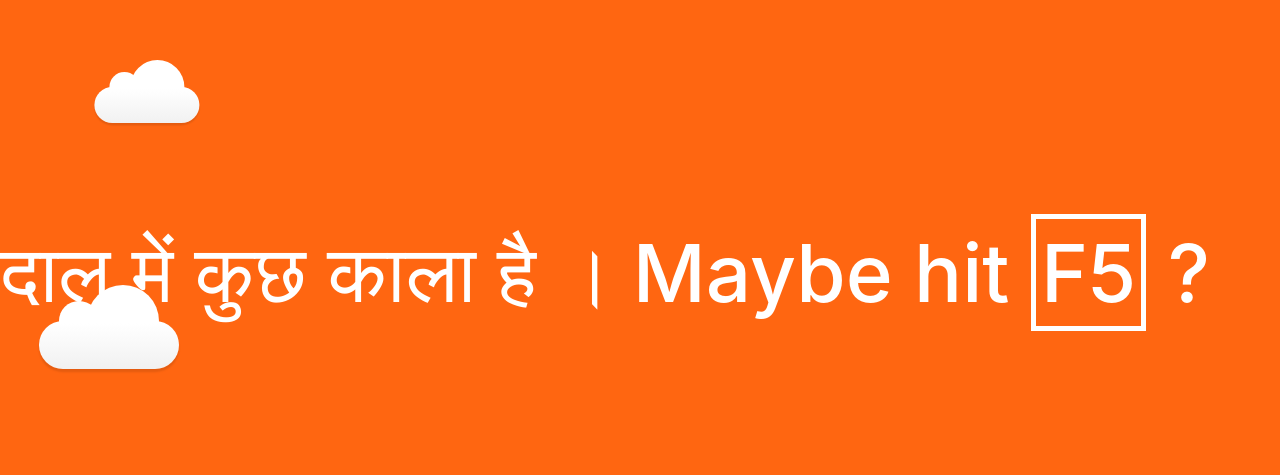
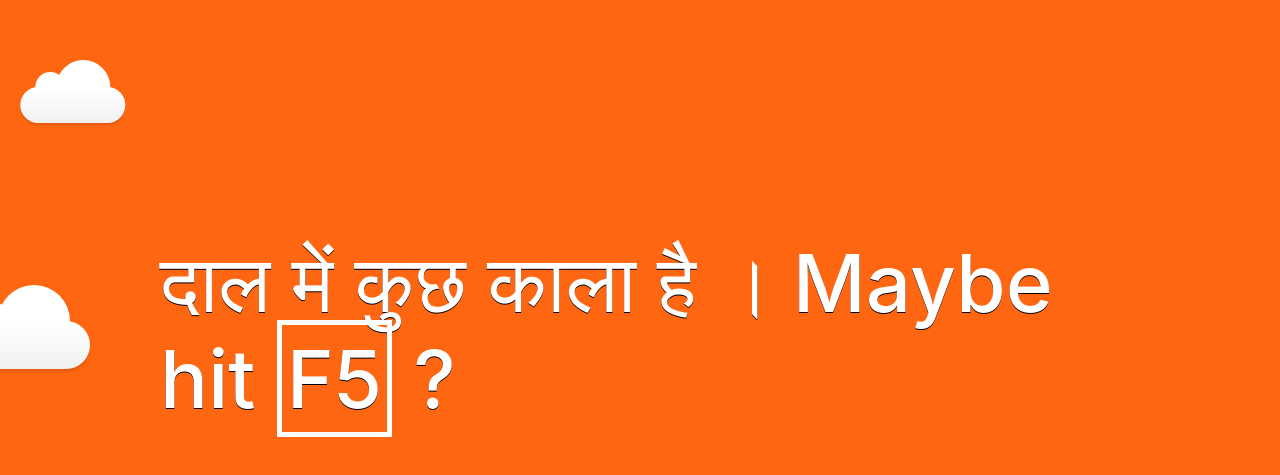
Before and after one commit to siddhantvinchurkar/everywhere.id2, a browser extension: page index.html in a window 1280 px wide. Shown: the part 125-600 px from the top of the page. Drawn offline with nearby package versions, Linux system fonts and the light colour scheme; no server answers.

Commit message:
Perfected the PWA-ness of this project

```diff
--- a/index.html
+++ b/index.html
@@ -19,13 +19,13 @@
 		<link rel="stylesheet" href="https://maxcdn.bootstrapcdn.com/bootstrap/4.3.1/css/bootstrap.min.css" media="none" onload="if(media!='screen,projection')media='screen,projection'">
 		<!-- Internal CSS -->
 		<style>
-			.page-center{width:1280px;height:100px;color:#FFFFFF;font-size:5em;position:absolute;margin:auto;top:0;bottom:0;left:0;right:0;}
+			.page-center{width:75%;height:10%;color:#FFFFFF;font-size:5em;position:absolute;margin:auto;top:0;bottom:0;left:0;right:0;}
 			.page-bottom-right{position:fixed;bottom:100px;right:200px;}
 		</style>
 	</head>
 	<body id="body" style="background-color:#FF6611;">
 		<!-- The body of this document -->
-		<h1 id="loading-indicator" class="page-center" style="display:none;">Getting things ready...</h1>
+		<h1 id="loading-indicator" class="page-center" style="display:none; text-shadow: 0px 1px #000000;">Getting things ready...</h1>
 		<div id="clouds" class="background-wrap"></div>
 		<button id="continue-button" type="button" class="btn btn-info btn-lg page-bottom-right" style="font-size:2em; display:none;"><b>Continue <span style="font-size:1.5em;">&rarr;</b><span></button>
 		<div id="skeleton" class="container-fluid" style="display:none;">
--- a/main.js
+++ b/main.js
@@ -57,7 +57,7 @@ window.onload = function(){
 			if('serviceWorker' in navigator){navigator.serviceWorker.register('sw.js').then(function(){console.log('\n%c OK %c ' + 'Service worker registered.' + '\n', consoleStyle1, consoleStyle3);});}
 			onAppLoad();
 		}
-	}, 1000);
+	}, 2000);
 }
 
 // Reload app on error (This will ensure that all external JS libraries are loaded, cached and ready for use)
@@ -84,7 +84,7 @@ function applyStyles(styles){
 			$('#skeleton').fadeOut();
 			break;
 		default:
-			document.getElementById('loading-indicator').innerHTML = 'Hello from Data Fire!<br /><span style="font-size:0.5em;">Sign in with your </span><img id="sign-in-button" height="100px" src="images/logos/github_logo_white.png" style="cursor:pointer;" alt="Unable to load image!"></img><span style="font-size:0.5em;"> account.</span>';
+			document.getElementById('loading-indicator').innerHTML = 'Hello from Data Fire!<br /><span style="font-size:0.5em;text-shadow: 0px 1px 2px #FF0000;">Sign in with your </span><img id="sign-in-button" height="100px" src="images/logos/github_logo_white.png" style="cursor:pointer;" alt="Unable to load image!"></img><span style="font-size:0.5em;text-shadow: 0px 1px 2px #FF0000;"> account.</span>';
 			$('#loading-indicator').fadeIn();
 			break;
 	}
@@ -196,7 +196,7 @@ function onLoad(url, element, data, returnId){
 	else console.log('\n%c ERROR %c '+ 'Failed to fetch resource at ' + url +'\n', consoleStyle2, consoleStyle3);
 	switch(returnId){
 		case 0:
-			document.getElementById('loading-indicator').innerHTML = '<span><img id="github-logo" height="100px" src="images/logos/github_logo_white.png" alt="Unable to load image!"></img><span style="font-size:0.5em;">/&emsp;<img id="github-avatar" height="100px" src="' + githubUser.photoURL + '" style="cursor:pointer; border-radius: 50%;" alt="Unable to load image!"></img>&emsp;<a href="https://github.com/' + githubUsername + '" target="_blank" style="color:#FFFFFF;">' + githubUsername + '</a></span><br />' + '<span style="font-size:0.4em; line-height:40%; margin-left:20px;">' + data.bio + '</span>';
+			document.getElementById('loading-indicator').innerHTML = '<span><img id="github-logo" height="100px" src="images/logos/github_logo_white.png" alt="Unable to load image!"></img><span style="font-size:0.5em;">/&emsp;<img id="github-avatar" height="100px" src="' + githubUser.photoURL + '" style="cursor:pointer; border-radius: 50%;" alt="Unable to load image!"></img>&emsp;<a href="https://github.com/' + githubUsername + '" target="_blank" style="color:#FFFFFF;text-shadow: 0px 1px 2px #FF0000;">' + githubUsername + '</a></span><br />' + '<span style="font-size:0.4em; text-shadow: 0px 1px 2px #FF0000; line-height:40%; margin-left:20px;">' + data.bio + '</span>';
 			$('#loading-indicator').fadeIn();
 			$('#continue-button').fadeIn();
 			break;
```
